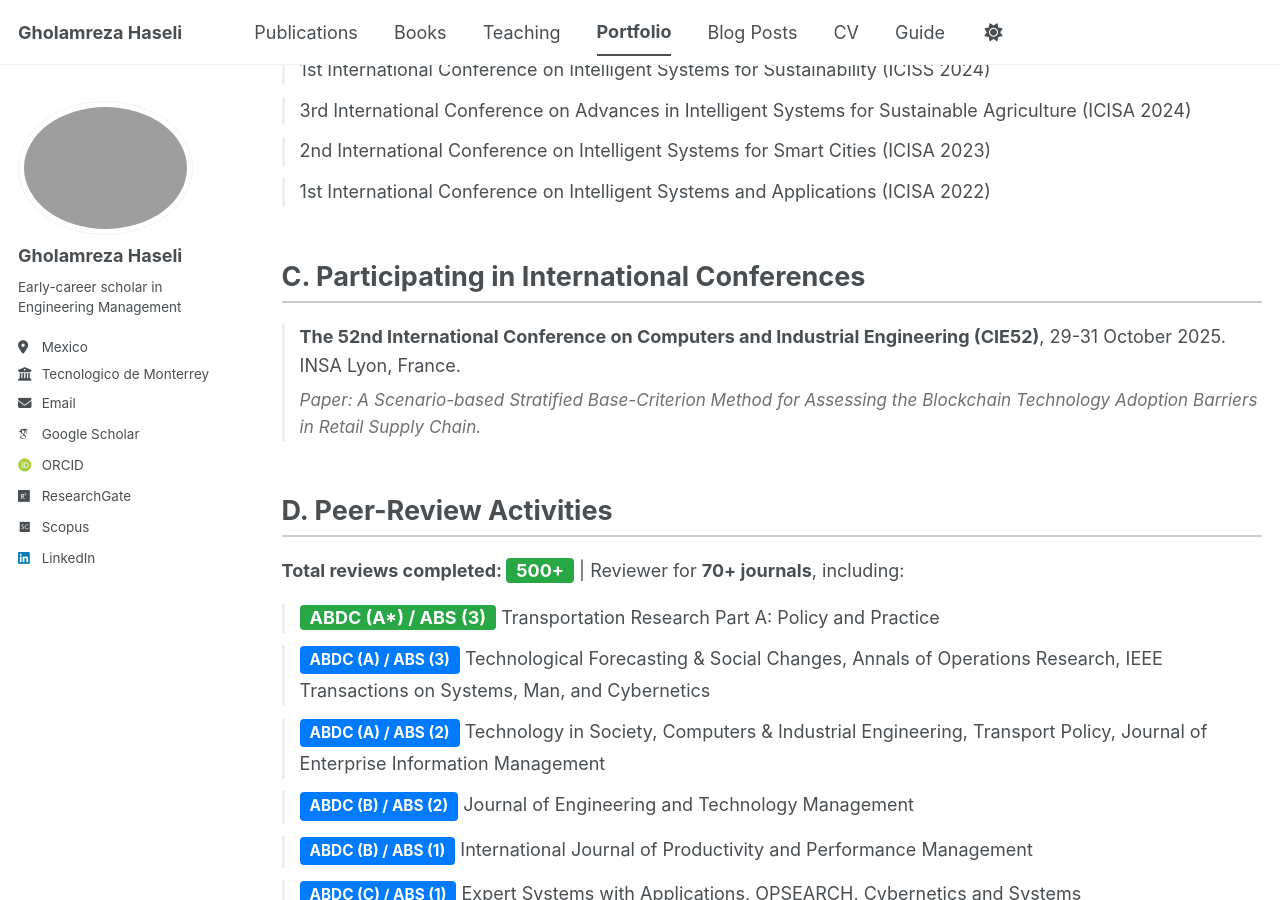
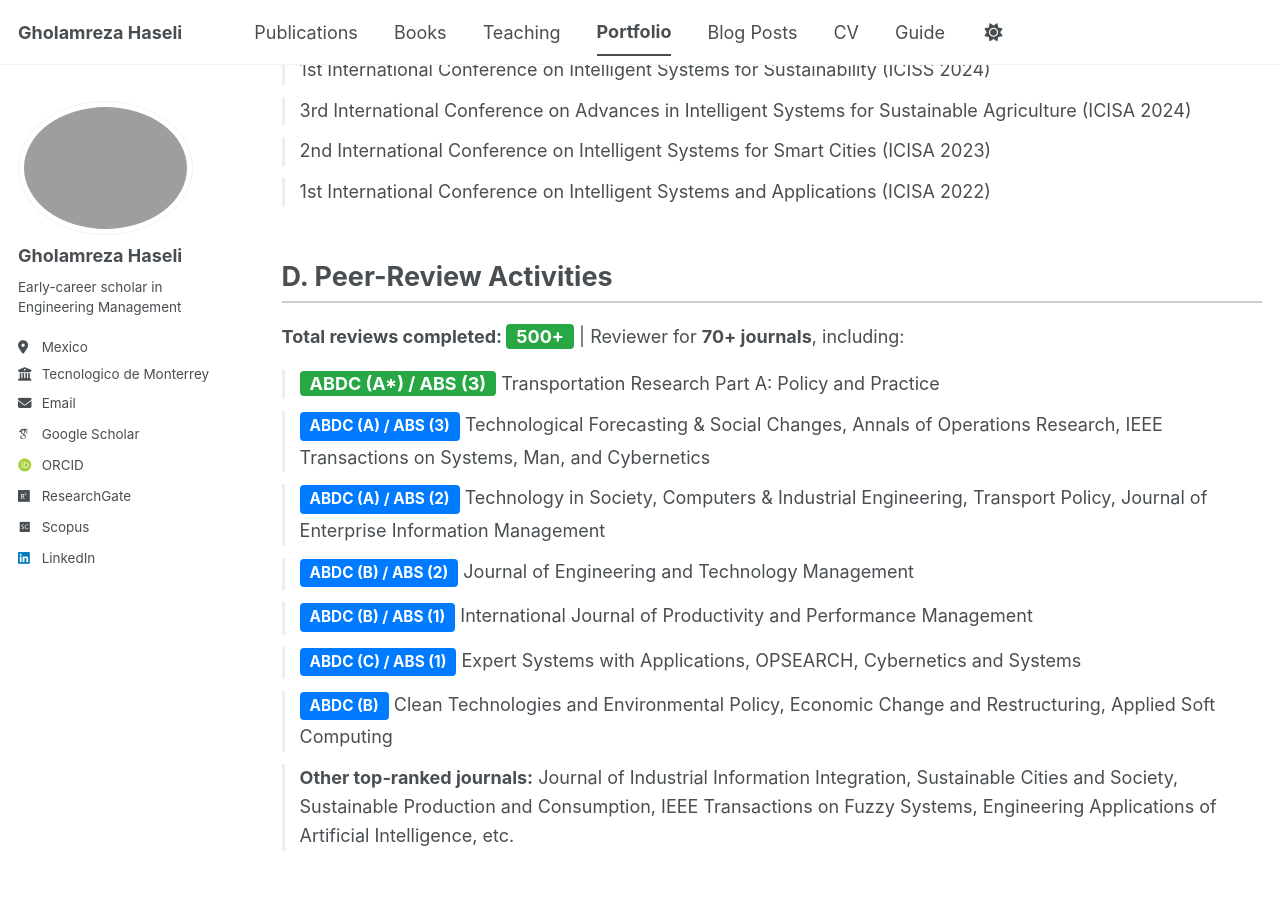
Before and after one commit to Gholamreza-Haseli/Gholamreza-Haseli.github.io, a Jekyll site: the page built from _pages/portfolio.html, in a window 1280 px wide and 900 px high, scrolled down 539 px. Built offline with Jekyll 4.4.1, drawn with Linux system fonts in a browser that asks for light colours; some web fonts are replaced; a script bundle is joined from its source files by our own code; library files that are not in the unit come from our copies.

Commit message:
Update portfolio.html

```diff
--- a/_pages/portfolio.html
+++ b/_pages/portfolio.html
@@ -78,13 +78,6 @@
     <li>1st International Conference on Intelligent Systems and Applications (ICISA 2022)</li>
   </ul>
 
-  <h2 class="activity-title">C. Participating in International Conferences</h2>
-  <ul class="activity-list">
-    <li>
-      <strong>The 52nd International Conference on Computers and Industrial Engineering (CIE52)</strong>, 29-31 October 2025. INSA Lyon, France.
-      <span class="conf-paper">Paper: A Scenario-based Stratified Base-Criterion Method for Assessing the Blockchain Technology Adoption Barriers in Retail Supply Chain.</span>
-    </li>
-  </ul>
 
   <h2 class="activity-title">D. Peer-Review Activities</h2>
   <p style="margin-bottom: 20px;">
```
